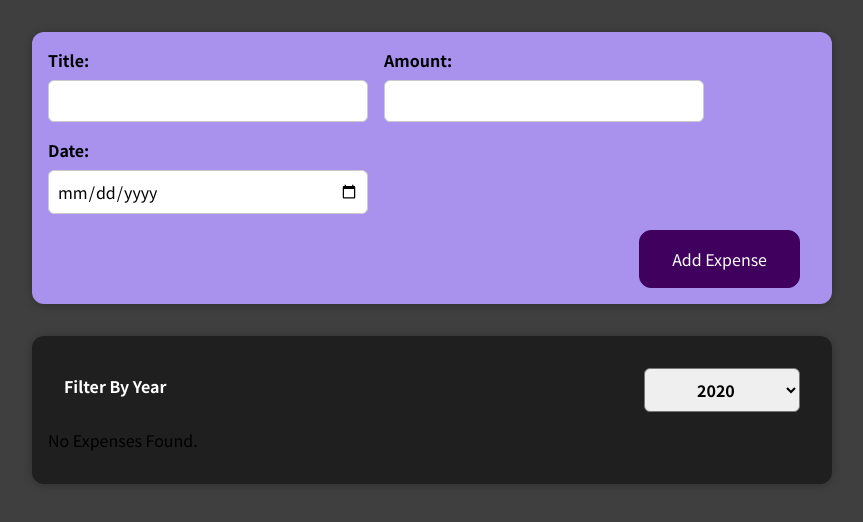
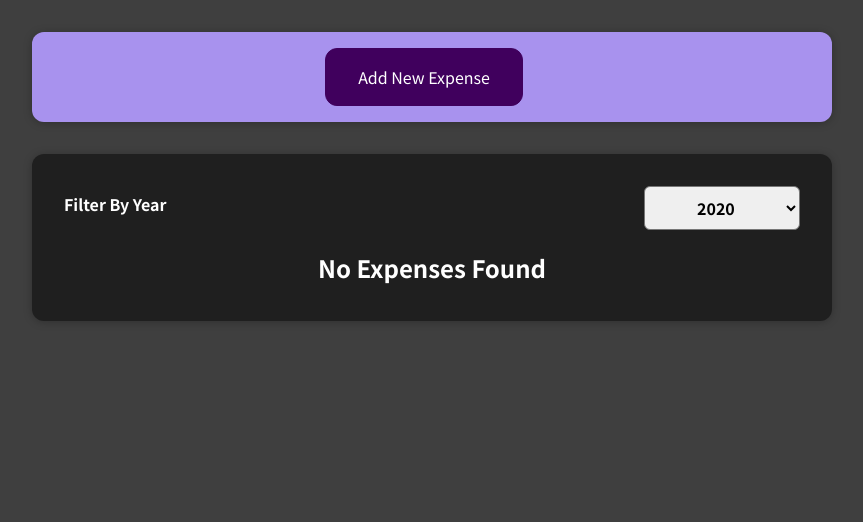
Before and after one commit to betiiy-haile/Expence-Tracker-App, a React (Create React App) app: page / in a window 1280 px wide. Shown: the top 522 px of the page, without its empty margins (208-1071 px from the left). Built offline with nearby package versions, Linux system fonts and the light colour scheme.

Commit message:
Filter by year and make the form hidden

```diff
--- /dev/null
+++ b/src/components/Expenses/ExpenseList.css
@@ -0,0 +1,9 @@
+.expenses-list {
+    list-style: none;
+    padding: 0;
+}
+
+.expenses-list__fallback {
+    color: white;
+    text-align: center;
+}
--- /dev/null
+++ b/src/components/Expenses/ExpenseList.js
@@ -0,0 +1,27 @@
+import React from 'react'
+
+import ExpenseItem from './ExpenseItem';
+import "./ExpenseList.css"
+
+function ExpenseList(props) {
+
+    let expenseContent = <p>No Expenses Found.</p>;
+    if (props.items.length === 0){
+        return <h2 className='expenses-list__fallback'>No Expenses Found</h2>
+    }
+
+  return (
+    <ul className='expenses-list'>
+      {props.items.map((expense) => (
+        <ExpenseItem
+          key={expense.id}
+          title={expense.title}
+          date={expense.date}
+          amount={expense.amount}
+        />
+      ))}
+    </ul>
+  )
+}
+
+export default ExpenseList
--- a/src/components/Expenses/Expenses.js
+++ b/src/components/Expenses/Expenses.js
@@ -2,6 +2,7 @@ import React, { useState } from "react";
 
 import ExpenseItem from "./ExpenseItem";
 import Card from "../UI/Card";
+import ExpenseList from "./ExpenseList";
 import ExpenseFilter from "./ExpenseFilter";
 
 import "./Expenses.css";
@@ -15,18 +16,6 @@ function Expenses(props) {
   const filteredExpenses = props.items.filter((expense) => {
     return expense.date.getFullYear().toString() === filteredYear;
   });
-
-  let expenseContent = <p>No Expenses Found.</p>
-  if (filteredExpenses.length > 0){
-    expenseContent = filteredExpenses.map((expense) => (
-      <ExpenseItem
-        key={expense.id}
-        title={expense.title}
-        date={expense.date}
-        amount={expense.amount}
-      />
-    ));
-  }
 
   return (
     <Card className="expenses">
@@ -45,7 +34,7 @@ function Expenses(props) {
           />
         ))} */}
 
-      {expenseContent}
+      <ExpenseList items={filteredExpenses} />
 
       {/* <ExpenseItem
         title={props.items[0].title}
--- a/src/components/NewExpense/ExpenseForm.js
+++ b/src/components/NewExpense/ExpenseForm.js
@@ -63,22 +63,41 @@ const ExpenseForm = (props) => {
 
 
   return (
-    <form onSubmit={submitHandler} >
-      <div className='new-expense__controls'>
+    <form onSubmit={submitHandler}>
+      <div className="new-expense__controls">
         <div className="new-expense__control">
           <label>Title: </label>
-          <input type="text" value={enteredTitle} onChange={titleChangeHandler} />
+          <input
+            type="text"
+            value={enteredTitle}
+            onChange={titleChangeHandler}
+          />
         </div>
         <div className="new-expense__control">
           <label>Amount: </label>
-          <input type="number" min="0.01" step="0.01" value={enteredAmount} onChange={amountChangeHandler}/>
+          <input
+            type="number"
+            min="0.01"
+            step="0.01"
+            value={enteredAmount}
+            onChange={amountChangeHandler}
+          />
         </div>
         <div className="new-expense__control">
           <label>Date: </label>
-          <input type="date" min="2019-01-01" max="2022-12-31"value={enteredDate} onChange={dateChangeHandler}/>
+          <input
+            type="date"
+            min="2019-01-01"
+            max="2022-12-31"
+            value={enteredDate}
+            onChange={dateChangeHandler}
+          />
         </div>
       </div>
       <div className="new-expense__actions">
+        <button type="button" onClick={props.onCancel}>
+          Cancel
+        </button>
         <button type="submit">Add Expense</button>
       </div>
     </form>
--- a/src/components/NewExpense/NewExpense.js
+++ b/src/components/NewExpense/NewExpense.js
@@ -1,23 +1,42 @@
-import React from 'react'
+import React,{ useState } from 'react'
 
 import ExpenseForm from './ExpenseForm'
 import "./NewExpense.css"
 
 const NewExpense = (props) => {
 
-    const saveExpenseDateHandler = (enteredExpense) => {
+   const [isEditing, setIsEditing] = useState(false);
+
+    const saveExpenseDataHandler = (enteredExpense) => {
         const expenseData = {
             ...enteredExpense,
             id: Math.random().toString()
         }
         props.onAddExpense(expenseData);
+        setIsEditing(false)
     }
 
+    const startEditingHandler = () => {
+      setIsEditing(true);
+    };
+
+    const stopEditingHandler = () => {
+      setIsEditing(false);
+    };
+
   return (
-    <div className='new-expense'>
-      <ExpenseForm onSaveExpenseDate={saveExpenseDateHandler}  />
+    <div className="new-expense">
+      {!isEditing && (
+        <button onClick={startEditingHandler}>Add New Expense</button>
+      )}
+      {isEditing && (
+        <ExpenseForm
+          onSaveExpenseData={saveExpenseDataHandler}
+          onCancel={stopEditingHandler}
+        />
+      )}
     </div>
-  )
+  );
 }
 
 export default NewExpense
```
